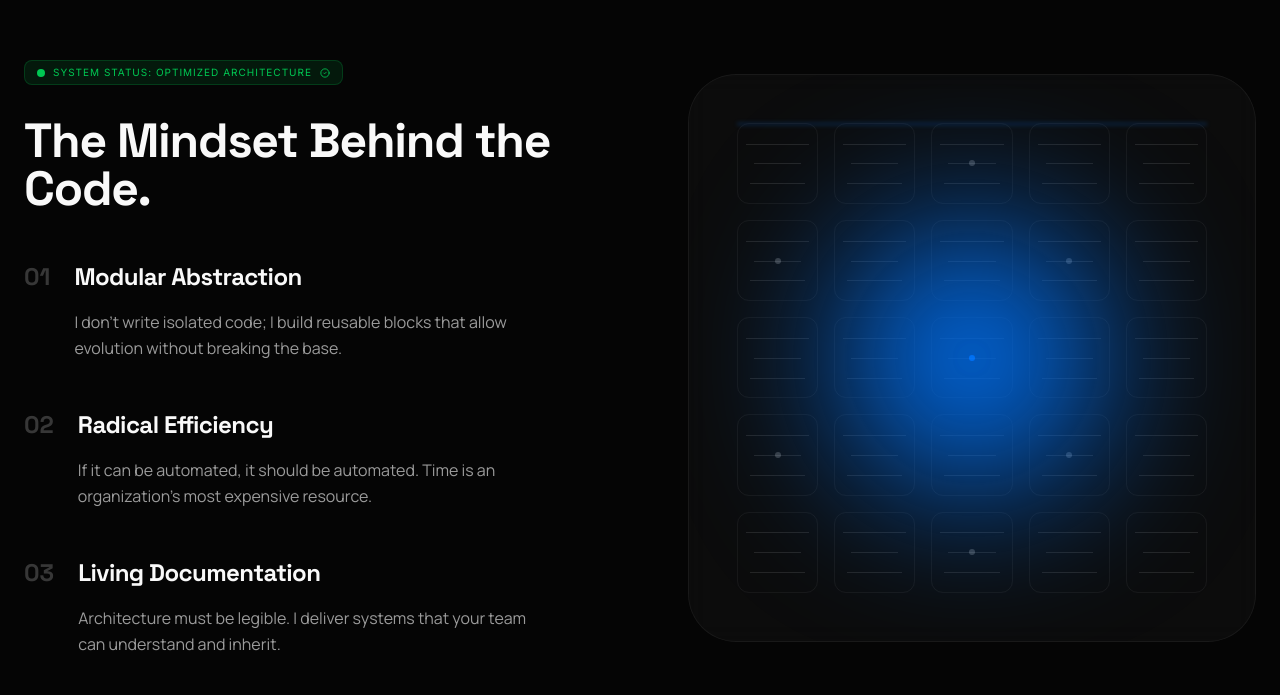
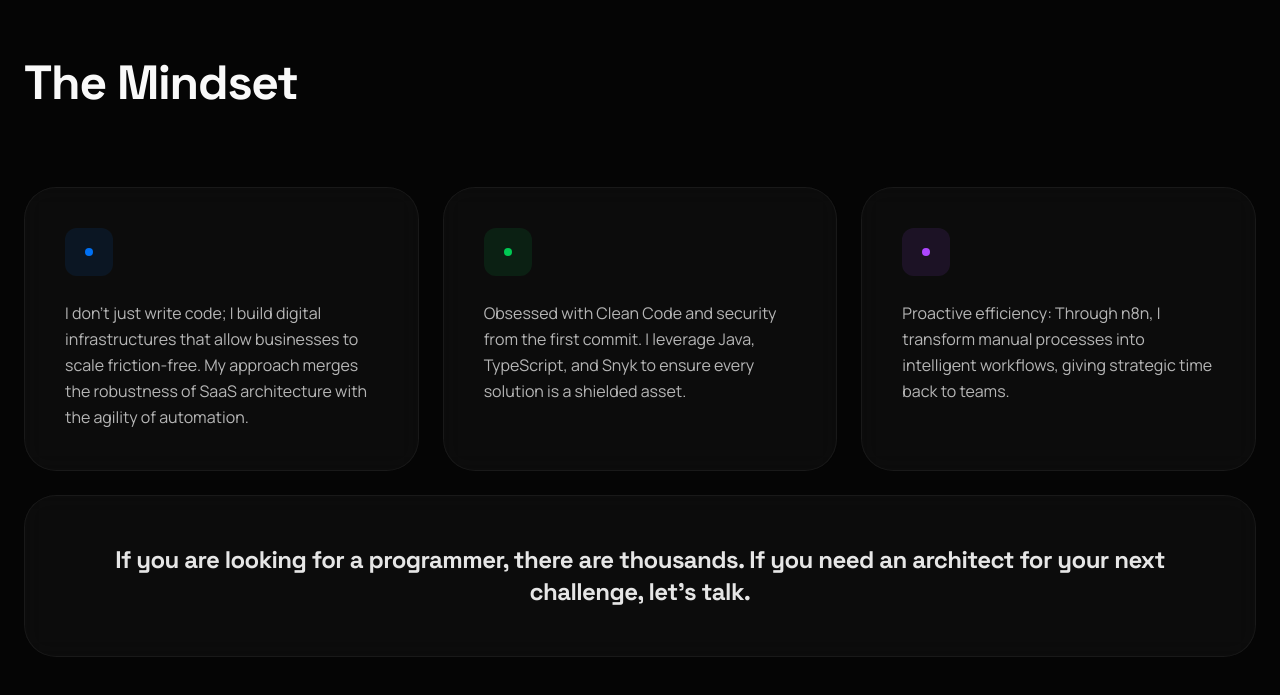
Before and after one commit to pedromoreno-dev/architect-showcase, a Nuxt app: page / in a window 1280 px wide. Shown: the part 2683-3378 px from the top of the page. Built offline with nearby package versions, Linux system fonts and the light colour scheme.

Commit message:
feat: add AboutMe section

```diff
--- /dev/null
+++ b/components/sections/AboutMe.vue
@@ -0,0 +1,93 @@
+<script setup lang="ts">
+const { t } = useI18n();
+
+const transition = {
+  duration: 0.8,
+  ease: [0.22, 1, 0.36, 1]
+};
+</script>
+
+<template>
+  <section id="about" class="py-32 px-6">
+    <div class="max-w-7xl mx-auto">
+      <!-- Title -->
+      <div class="mb-20">
+        <h2
+          v-motion
+          :initial="{ opacity: 0, y: 40 }"
+          :enter="{ opacity: 1, y: 0 }"
+          :transition="transition"
+          class="font-headline text-4xl md:text-5xl font-bold tracking-tight"
+        >
+          {{ t('about.title') }}
+        </h2>
+      </div>
+
+      <!-- Bento Grid - 3 blocks in a row -->
+      <div class="grid grid-cols-1 md:grid-cols-3 gap-6 mb-12">
+        <!-- Block 1 -->
+        <div
+          v-motion
+          :initial="{ opacity: 0, y: 40 }"
+          :enter="{ opacity: 1, y: 0 }"
+          :transition="{ ...transition, delay: 0.15 }"
+          class="glass rounded-[2rem] p-8 md:p-10 border border-white/5 hover:border-accent-blue/20 transition-colors duration-500"
+        >
+          <div class="w-12 h-12 rounded-xl bg-accent-blue/10 flex items-center justify-center mb-6">
+            <div class="w-2 h-2 bg-accent-blue rounded-full" />
+          </div>
+          <p class="font-body text-white/70 leading-relaxed text-sm md:text-base">
+            {{ t('about.block1') }}
+          </p>
+        </div>
+
+        <!-- Block 2 -->
+        <div
+          v-motion
+          :initial="{ opacity: 0, y: 40 }"
+          :enter="{ opacity: 1, y: 0 }"
+          :transition="{ ...transition, delay: 0.3 }"
+          class="glass rounded-[2rem] p-8 md:p-10 border border-white/5 hover:border-accent-green/20 transition-colors duration-500"
+        >
+          <div class="w-12 h-12 rounded-xl bg-accent-green/10 flex items-center justify-center mb-6">
+            <div class="w-2 h-2 bg-accent-green rounded-full" />
+          </div>
+          <p class="font-body text-white/70 leading-relaxed text-sm md:text-base">
+            {{ t('about.block2') }}
+          </p>
+        </div>
+
+        <!-- Block 3 -->
+        <div
+          v-motion
+          :initial="{ opacity: 0, y: 40 }"
+          :enter="{ opacity: 1, y: 0 }"
+          :transition="{ ...transition, delay: 0.45 }"
+          class="glass rounded-[2rem] p-8 md:p-10 border border-white/5 hover:border-accent-blue/20 transition-colors duration-500"
+        >
+          <div class="w-12 h-12 rounded-xl bg-purple-500/10 flex items-center justify-center mb-6">
+            <div class="w-2 h-2 bg-purple-500 rounded-full" />
+          </div>
+          <p class="font-body text-white/70 leading-relaxed text-sm md:text-base">
+            {{ t('about.block3') }}
+          </p>
+        </div>
+
+        <!-- Closing statement - Double width card -->
+        <div
+          v-motion
+          :initial="{ opacity: 0, y: 20 }"
+          :enter="{ opacity: 1, y: 0 }"
+          :transition="{ ...transition, delay: 0.6 }"
+          class="col-span-1 md:col-span-3"
+        >
+        <div class="glass rounded-[2rem] p-8 md:p-12 border border-white/5 bg-gradient-to-r from-accent-blue/5 to-accent-green/5">
+          <p class="font-headline text-xl md:text-2xl font-bold text-white/90 text-center tracking-tight">
+            {{ t('about.closing') }}
+          </p>
+        </div>
+      </div>
+      </div>
+    </div>
+  </section>
+</template>
--- a/i18n/locales/en.json
+++ b/i18n/locales/en.json
@@ -60,6 +60,13 @@
       "title": "Integration Workflows",
       "description": "n8n flow orchestration for global e-commerce optimization."
     }
+  },
+  "about": {
+    "title": "The Mindset",
+    "block1": "I don't just write code; I build digital infrastructures that allow businesses to scale friction-free. My approach merges the robustness of SaaS architecture with the agility of automation.",
+    "block2": "Obsessed with Clean Code and security from the first commit. I leverage Java, TypeScript, and Snyk to ensure every solution is a shielded asset.",
+    "block3": "Proactive efficiency: Through n8n, I transform manual processes into intelligent workflows, giving strategic time back to teams.",
+    "closing": "If you are looking for a programmer, there are thousands. If you need an architect for your next challenge, let's talk."
   },
   "mindset": {
     "title": "The Mindset Behind the Code.",
--- a/i18n/locales/es.json
+++ b/i18n/locales/es.json
@@ -60,6 +60,13 @@
       "title": "Integration Workflows",
       "description": "Orquestación de flujos n8n para optimización de e-commerce global."
     }
+  },
+  "about": {
+    "title": "La Mentalidad",
+    "block1": "No solo escribo código; construyo infraestructuras digitales que permiten a los negocios escalar sin fricciones. Mi enfoque une la robustez de la arquitectura SaaS con la agilidad de la automatización.",
+    "block2": "Obsesionado con el Clean Code y la seguridad desde el primer commit. Utilizo tecnologías como Java, TypeScript y Snyk para asegurar que cada solución sea un activo blindado.",
+    "block3": "Eficiencia proactiva: Mediante n8n, transformo procesos manuales en flujos de trabajo inteligentes, devolviendo tiempo estratégico a los equipos.",
+    "closing": "Si buscas un programador, hay miles. Si buscas un arquitecto para tu próximo reto, hablemos."
   },
   "mindset": {
     "title": "La Mentalidad detrás del Código.",
--- a/pages/index.vue
+++ b/pages/index.vue
@@ -5,6 +5,7 @@
       <SectionsHero />
       <SectionsSolutions />
       <SectionsPortfolio />
+      <SectionsAboutMe />
       <SectionsMindset />
       <SectionsBlog />
       <SectionsContact />
```
